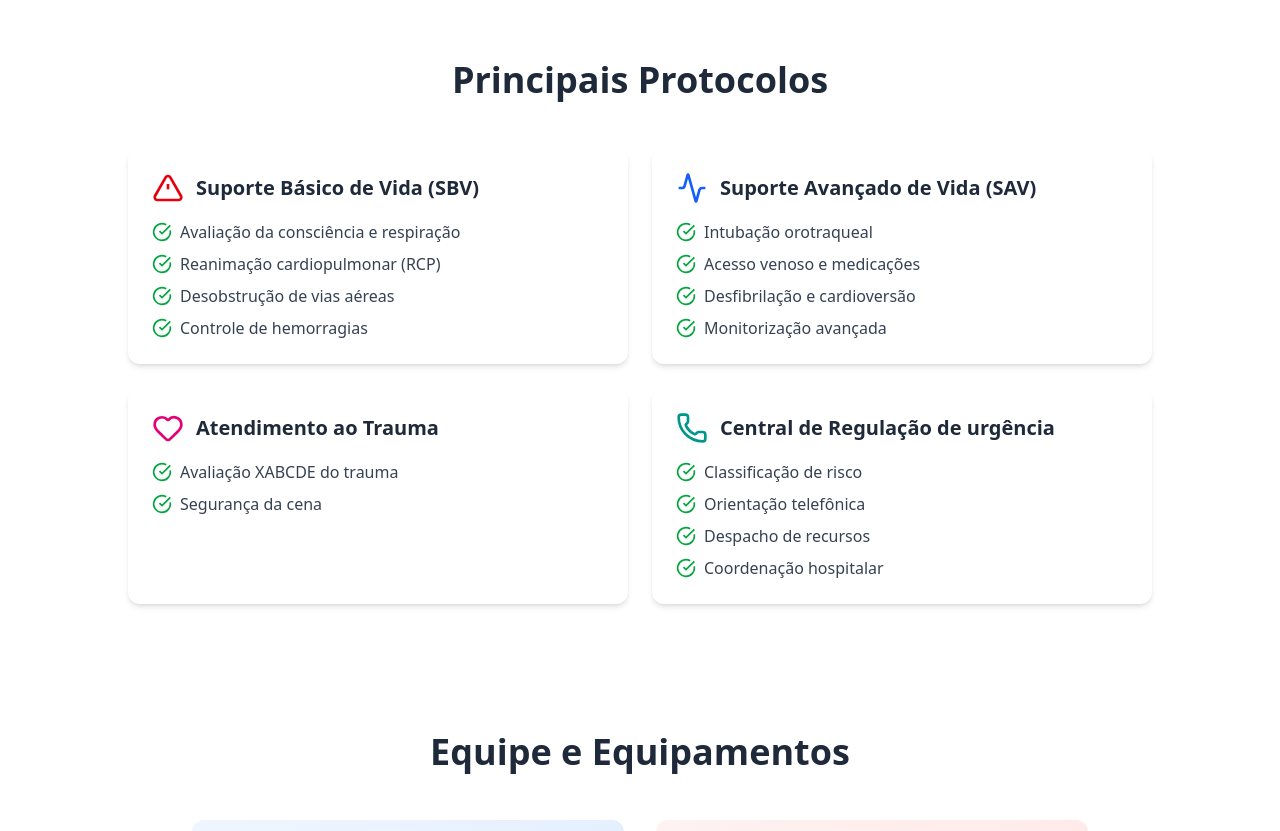
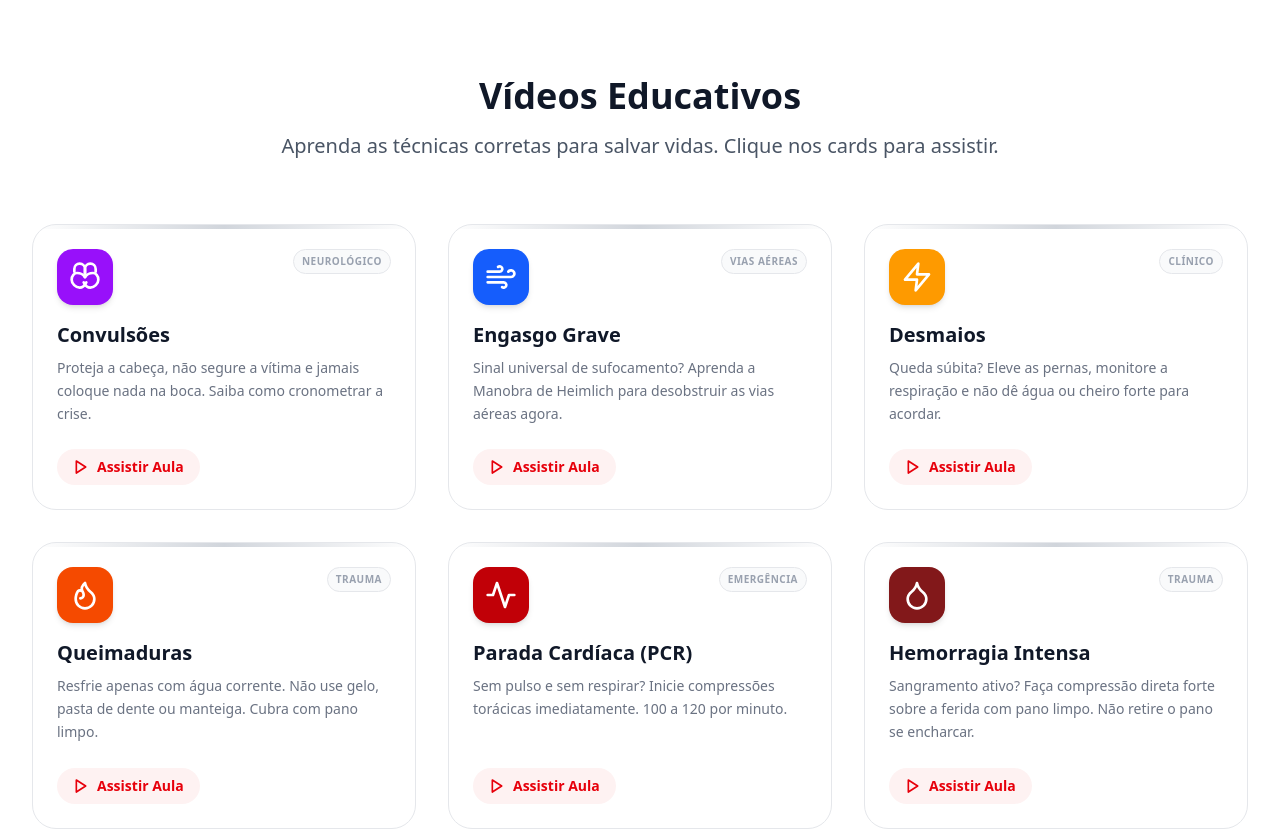
Before and after one commit to WilliamnMiranda/teste-vercel, a React (Vite) app: page / in a window 1280 px wide. Shown: the part 1620-2451 px from the top of the page. Built offline with nearby package versions, Linux system fonts and the light colour scheme.

Commit message:
added area videos

```diff
--- a/src/routes/main/index.jsx
+++ b/src/routes/main/index.jsx
@@ -10,6 +10,7 @@ import Levels from '../../sections/levels'
 import Protocols from '../../sections/protocols'
 import Equipe from '../../sections/equipe'
 import Header from '../../sections/header/Index'
+import Videos from '../../sections/videos'
 
 
 function Main() {
@@ -20,6 +21,7 @@ function Main() {
       <Header />
       <Index />
       <Levels />
+      <Videos />
       <Protocols />
       <Equipe />
       <Servicos/>
--- /dev/null
+++ b/src/sections/videos/index.jsx
@@ -0,0 +1,165 @@
+import React, { useState } from 'react';
+
+const Videos = () => {
+  const [videoAtivo, setVideoAtivo] = useState(null);
+
+  // DADOS ATUALIZADOS COM TEXTOS E ÍCONES REAIS
+  const servicos = [
+    {
+      id: 1,
+      titulo: "Convulsões",
+      tag: "Neurológico",
+      descricao: "Proteja a cabeça, não segure a vítima e jamais coloque nada na boca. Saiba como cronometrar a crise.",
+      videoId: "_IevoOzSRT8",
+      corIcone: "bg-purple-600",
+      icone: (
+        // Ícone de Cérebro/Onda (Brain/Activity)
+        <svg xmlns="http://www.w3.org/2000/svg" width="24" height="24" viewBox="0 0 24 24" fill="none" stroke="currentColor" strokeWidth="2" strokeLinecap="round" strokeLinejoin="round" className="text-white w-8 h-8"><path d="M12 12c-2-3-4-3-6-3-2 0-4 2-4 5s3 6 6 6c2 0 4-2 5-4"/><path d="M12 12c2-3 4-3 6-3 2 0 4 2 4 5s-3 6-6 6c-2 0-4-2-5-4"/><path d="M12 12V6a4 4 0 0 1 4-4h0a4 4 0 0 1 4 4v2"/><path d="M12 12V6a4 4 0 0 0-4-4h0a4 4 0 0 0-4 4v2"/></svg>
+      )
+    },
+    {
+      id: 2,
+      titulo: "Engasgo Grave",
+      tag: "Vias Aéreas",
+      descricao: "Sinal universal de sufocamento? Aprenda a Manobra de Heimlich para desobstruir as vias aéreas agora.",
+      videoId: "gQQu242_4y0",
+      corIcone: "bg-blue-600",
+      icone: (
+        // Ícone de Pulmão/Ar (Wind)
+        <svg xmlns="http://www.w3.org/2000/svg" width="24" height="24" viewBox="0 0 24 24" fill="none" stroke="currentColor" strokeWidth="2" strokeLinecap="round" strokeLinejoin="round" className="text-white w-8 h-8"><path d="M12.8 19.6A2 2 0 1 0 14 16H2"/><path d="M17.5 8a2.5 2.5 0 1 1 2 4H2"/><path d="M9.8 4.4A2 2 0 1 1 11 8H2"/></svg>
+      )
+    },
+    {
+      id: 3,
+      titulo: "Desmaios",
+      tag: "Clínico",
+      descricao: "Queda súbita? Eleve as pernas, monitore a respiração e não dê água ou cheiro forte para acordar.",
+      videoId: "Zd_-Qm9Y7h4",
+      corIcone: "bg-amber-500",
+      icone: (
+        // Ícone de Queda/Raio (Zap/Fall)
+        <svg xmlns="http://www.w3.org/2000/svg" width="24" height="24" viewBox="0 0 24 24" fill="none" stroke="currentColor" strokeWidth="2" strokeLinecap="round" strokeLinejoin="round" className="text-white w-8 h-8"><polygon points="13 2 3 14 12 14 11 22 21 10 12 10 13 2"/></svg>
+      )
+    },
+    {
+      id: 4,
+      titulo: "Queimaduras",
+      tag: "Trauma",
+      descricao: "Resfrie apenas com água corrente. Não use gelo, pasta de dente ou manteiga. Cubra com pano limpo.",
+      videoId: "EAN5iBxkGHw",
+      corIcone: "bg-orange-600",
+      icone: (
+        // Ícone de Fogo (Flame)
+        <svg xmlns="http://www.w3.org/2000/svg" width="24" height="24" viewBox="0 0 24 24" fill="none" stroke="currentColor" strokeWidth="2" strokeLinecap="round" strokeLinejoin="round" className="text-white w-8 h-8"><path d="M8.5 14.5A2.5 2.5 0 0 0 11 12c0-1.38-.5-2-1-3-1.072-2.143-.224-4.054 2-6 .5 2.5 2 4.9 4 6.5 2 1.6 3 3.5 3 5.5a7 7 0 1 1-14 0c0-1.1.2-2.2.5-3.3.7-2.5 1.2-3.2 2.7-3.2.6 0 1.14.2 1.7.6"/></svg>
+      )
+    },
+    {
+      id: 5,
+      titulo: "Parada Cardíaca (PCR)",
+      tag: "Emergência",
+      descricao: "Sem pulso e sem respirar? Inicie compressões torácicas imediatamente. 100 a 120 por minuto.",
+      videoId: "1v1xfmZXfdU",
+      corIcone: "bg-red-700",
+      icone: (
+        // Ícone de Eletro/Batimento (Activity)
+        <svg xmlns="http://www.w3.org/2000/svg" width="24" height="24" viewBox="0 0 24 24" fill="none" stroke="currentColor" strokeWidth="2" strokeLinecap="round" strokeLinejoin="round" className="text-white w-8 h-8"><path d="M22 12h-4l-3 9L9 3l-3 9H2"/></svg>
+      )
+    },
+    {
+      id: 6,
+      titulo: "Hemorragia Intensa",
+      tag: "Trauma",
+      descricao: "Sangramento ativo? Faça compressão direta forte sobre a ferida com pano limpo. Não retire o pano se encharcar.",
+      videoId: "OW27sdZ7zDY",
+      corIcone: "bg-red-900",
+      icone: (
+        // Ícone de Gota/Sangue (Droplet)
+        <svg xmlns="http://www.w3.org/2000/svg" width="24" height="24" viewBox="0 0 24 24" fill="none" stroke="currentColor" strokeWidth="2" strokeLinecap="round" strokeLinejoin="round" className="text-white w-8 h-8"><path d="M12 22a7 7 0 0 0 7-7c0-2-1-3.9-3-5.5s-3.5-4-4-6.5c-.5 2.5-2 4.9-4 6.5C6 11.1 5 13 5 15a7 7 0 0 0 7 7z"/></svg>
+      )
+    }
+  ];
+
+  return (
+    <section id="services" className="py-20 bg-white relative">
+      <div className="max-w-7xl mx-auto px-4 sm:px-6 lg:px-8">
+
+        {/* Cabeçalho */}
+        <div className="text-center mb-16 fade-in-section visible">
+          <h2 className="text-4xl font-bold text-gray-900 mb-4">Vídeos Educativos</h2>
+          <p className="text-xl text-gray-600 max-w-3xl mx-auto">
+            Aprenda as técnicas corretas para salvar vidas. Clique nos cards para assistir.
+          </p>
+        </div>
+
+        {/* Grid de Cards */}
+        <div className="grid md:grid-cols-2 lg:grid-cols-3 gap-8">
+          {servicos.map((item) => (
+            <div
+              key={item.id}
+              onClick={() => setVideoAtivo(item.videoId)}
+              className="group bg-white border border-gray-200 rounded-3xl p-6 hover:shadow-2xl hover:-translate-y-1 transition-all duration-300 cursor-pointer relative overflow-hidden h-full flex flex-col"
+            >
+              {/* Efeito de Hover no Fundo */}
+              <div className="absolute top-0 left-0 w-full h-1 bg-gradient-to-r from-transparent via-gray-300 to-transparent group-hover:via-red-500 transition-all duration-500"></div>
+
+              <div className="flex justify-between items-start mb-4">
+                 <div className={`${item.corIcone} p-3 rounded-2xl shadow-md transform group-hover:scale-110 transition-transform duration-300`}>
+                    {item.icone}
+                 </div>
+                 <span className="text-[10px] uppercase font-bold tracking-wider text-gray-400 border border-gray-200 px-2 py-1 rounded-full bg-gray-50">
+                    {item.tag}
+                 </span>
+              </div>
+
+              <h3 className="text-xl font-bold text-gray-900 mb-2 group-hover:text-red-600 transition-colors">{item.titulo}</h3>
+
+              <p className="text-gray-500 text-sm leading-relaxed mb-6 flex-1">
+                {item.descricao}
+              </p>
+
+              <div className="flex items-center text-red-600 font-bold text-sm bg-red-50 w-fit px-4 py-2 rounded-full group-hover:bg-red-600 group-hover:text-white transition-colors duration-300">
+                <svg xmlns="http://www.w3.org/2000/svg" width="16" height="16" viewBox="0 0 24 24" fill="none" stroke="currentColor" strokeWidth="2.5" strokeLinecap="round" strokeLinejoin="round" className="mr-2"><polygon points="5 3 19 12 5 21 5 3"/></svg>
+                Assistir Aula
+              </div>
+            </div>
+          ))}
+        </div>
+
+      </div>
+
+      {/* === MODAL DE VÍDEO (MANTIDO IGUAL) === */}
+      {videoAtivo && (
+        <div
+          className="fixed inset-0 z-50 flex items-center justify-center bg-black/90 backdrop-blur-sm p-4 animate-in fade-in duration-300"
+          onClick={() => setVideoAtivo(null)}
+        >
+          <div
+            className="relative w-full max-w-4xl bg-black rounded-2xl overflow-hidden shadow-2xl border border-white/10"
+            onClick={(e) => e.stopPropagation()}
+          >
+            <button
+              onClick={() => setVideoAtivo(null)}
+              className="absolute top-4 right-4 z-20 bg-black/50 hover:bg-red-600 text-white p-2 rounded-full transition-all backdrop-blur-md border border-white/20"
+            >
+              <svg xmlns="http://www.w3.org/2000/svg" width="24" height="24" viewBox="0 0 24 24" fill="none" stroke="currentColor" strokeWidth="2" strokeLinecap="round" strokeLinejoin="round"><line x1="18" x2="6" y1="6" y2="18"/><line x1="6" x2="18" y1="6" y2="18"/></svg>
+            </button>
+
+            <div className="relative w-full" style={{ paddingBottom: "56.25%" }}>
+              <iframe
+                className="absolute inset-0 w-full h-full"
+                src={`https://www.youtube.com/embed/${videoAtivo}?autoplay=1&rel=0`}
+                title="YouTube video player"
+                frameBorder="0"
+                allow="accelerometer; autoplay; clipboard-write; encrypted-media; gyroscope; picture-in-picture"
+                allowFullScreen
+              ></iframe>
+            </div>
+          </div>
+        </div>
+      )}
+
+    </section>
+  )
+}
+
+export default Videos
```
Also changed, not shown: src/sections/levels/index.jsx (+8 -54 lines).
